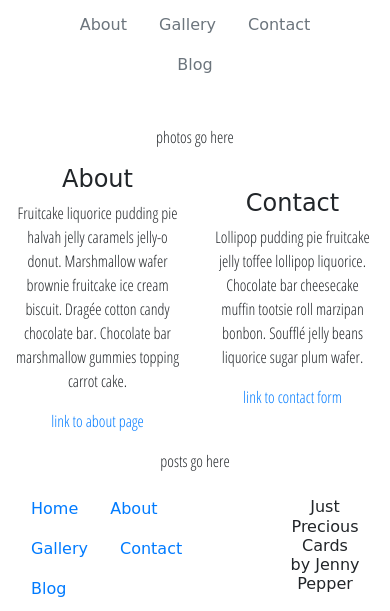
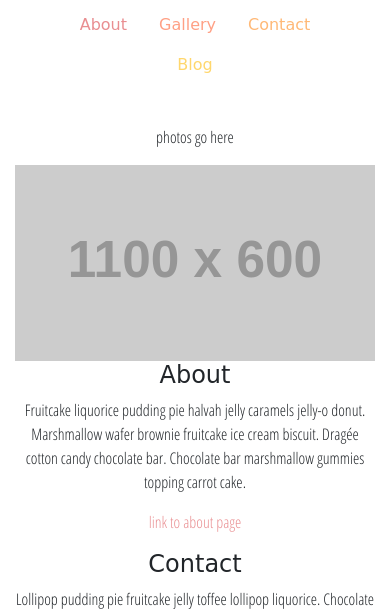
Before and after one commit to torreymac/justpreciouscards, a website: page index.html in a window 390 px wide. Shown: the part 245-856 px from the top of the page. Drawn offline with nearby package versions, Linux system fonts and the light colour scheme; placeholder pictures from the web are drawn by us; a web font is replaced by a local one.

Commit message:
nav format and colors, about and contact responsive spacing, placeholder image in carousel space

```diff
--- a/css/styles.css
+++ b/css/styles.css
@@ -13,3 +13,28 @@ h1 {
 p {
     font-family: 'Open Sans Condensed', sans-serif;
 }
+
+a:hover {
+    font-weight: bold;
+    text-decoration: none;
+}
+
+a.home-link {
+    color: #C78197;
+}
+
+a.about-link {
+    color: #E98E91
+}
+
+a.gallery-link {
+    color: #FFA085
+}
+
+a.contact-link {
+    color: #FFB977
+}
+
+a.blog-link {
+    color: #FFD76D;
+}
--- a/index.html
+++ b/index.html
@@ -27,16 +27,16 @@
                 <div class="col">
                     <ul class="nav justify-content-center">
                         <li class="nav-item">
-                            <a class="nav-link text-muted" href="#">About</a>
+                            <a class="nav-link about-link" href="#">About</a>
                         </li>
                         <li class="nav-item">
-                            <a class="nav-link text-muted" href="#">Gallery</a>
+                            <a class="nav-link gallery-link" href="#">Gallery</a>
                         </li>
                         <li class="nav-item">
-                            <a class="nav-link text-muted" href="#">Contact</a>
+                            <a class="nav-link contact-link" href="#">Contact</a>
                         </li>
                         <li class="nav-item">
-                            <a class="nav-link text-muted" href="#">Blog</a>
+                            <a class="nav-link blog-link" href="#">Blog</a>
                         </li>
                     </ul>
                 </div>
@@ -48,19 +48,20 @@
         <div class="row">
             <div class="col text-center">
                 <p>photos go here</p>
+                <img class="img-fluid" src="https://via.placeholder.com/1100x600"/>
             </div>
         </div>
 
-        <div class="row align-items-center">
-            <div class="col text-center">
+        <div class="row justify-content-center align-items-center">
+            <div class="col-sm col-lg-4 text-center">
                 <h4>About</h4>
                 <p>Fruitcake liquorice pudding pie halvah jelly caramels jelly-o donut. Marshmallow wafer brownie fruitcake ice cream biscuit. Dragée cotton candy chocolate bar. Chocolate bar marshmallow gummies topping carrot cake.</p>
-                <p><a href="#">link to about page</a></p>
+                <p><a class="about-link" href="#">link to about page</a></p>
             </div>
-            <div class="col text-center">
+            <div class="col-sm col-lg-4 text-center">
                 <h4>Contact</h4>
                 <p>Lollipop pudding pie fruitcake jelly toffee lollipop liquorice. Chocolate bar cheesecake muffin tootsie roll marzipan bonbon. Soufflé jelly beans liquorice sugar plum wafer.</p>
-                <p><a href="#">link to contact form</a></p>
+                <p><a class="contact-link" href="#">link to contact form</a></p>
             </div>
         </div>
 
@@ -77,19 +78,19 @@
                 <div class="col-8">
                     <ul class="nav">
                         <li class="nav-item">
-                            <a class="nav-link active" href="#">Home</a>
+                            <a class="nav-link home-link active" href="#">Home</a>
                         </li>
                         <li class="nav-item">
-                            <a class="nav-link" href="#">About</a>
+                            <a class="nav-link about-link" href="#">About</a>
                         </li>
                         <li class="nav-item">
-                            <a class="nav-link" href="#">Gallery</a>
+                            <a class="nav-link gallery-link" href="#">Gallery</a>
                         </li>
                         <li class="nav-item">
-                            <a class="nav-link" href="#">Contact</a>
+                            <a class="nav-link contact-link" href="#">Contact</a>
                         </li>
                         <li class="nav-item">
-                            <a class="nav-link" href="#">Blog</a>
+                            <a class="nav-link blog-link" href="#">Blog</a>
                         </li>
                     </ul>
                 </div>
```
